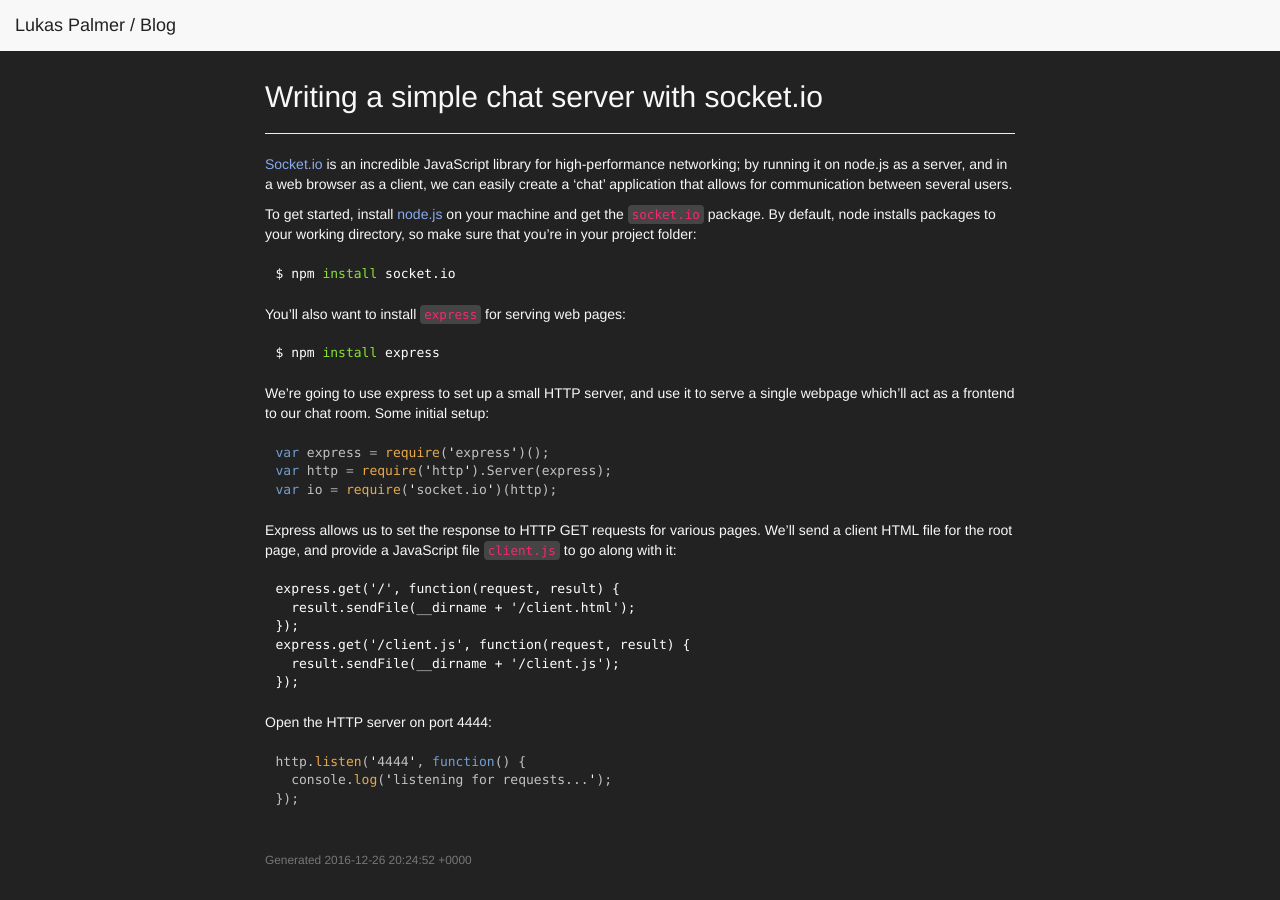
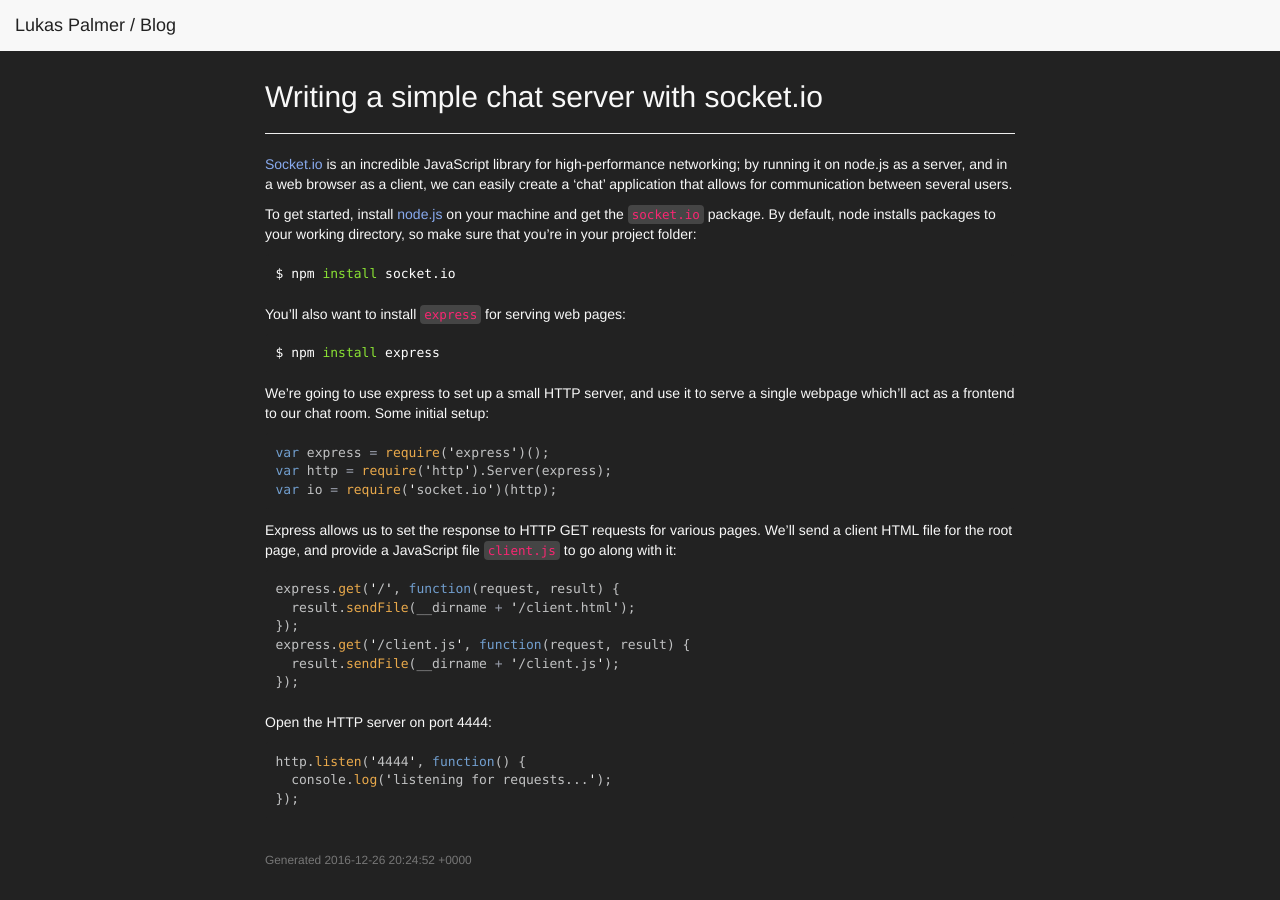
Before and after one commit to lnpalmer/lnpalmer.github.io, a Jekyll site: the page built from _posts/2016-12-23-chat.md, in a window 1280 px wide. Built offline with Jekyll 4.4.1, drawn with Linux system fonts in a browser that asks for light colours.

Commit message:
socket.io chat room

````diff
--- a/_posts/2016-12-23-chat.md
+++ b/_posts/2016-12-23-chat.md
@@ -28,7 +28,7 @@ var io = require('socket.io')(http);
 
 Express allows us to set the response to HTTP GET requests for various pages. We'll send a client HTML file for the root page, and provide a JavaScript file `client.js` to go along with it:
 
-``` JavaScript
+``` javascript
 express.get('/', function(request, result) {
   result.sendFile(__dirname + '/client.html');
 });
````
